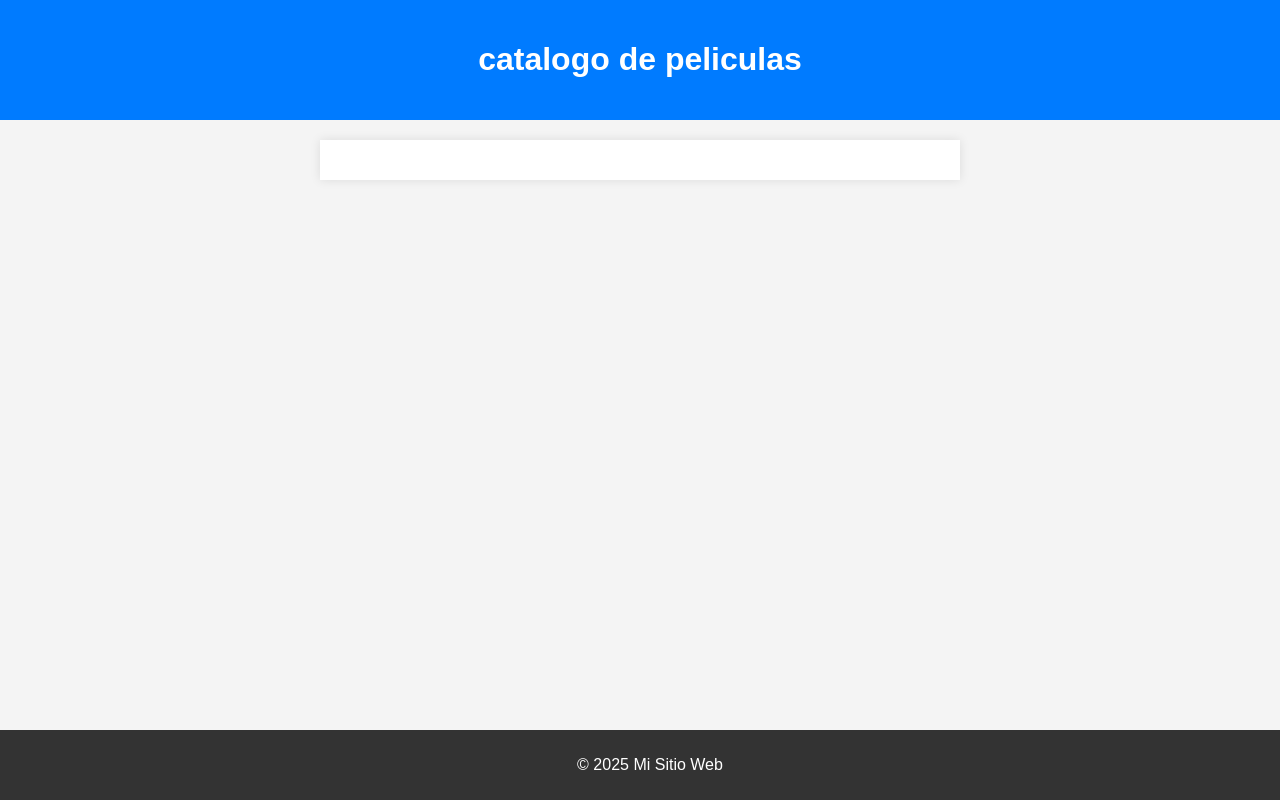
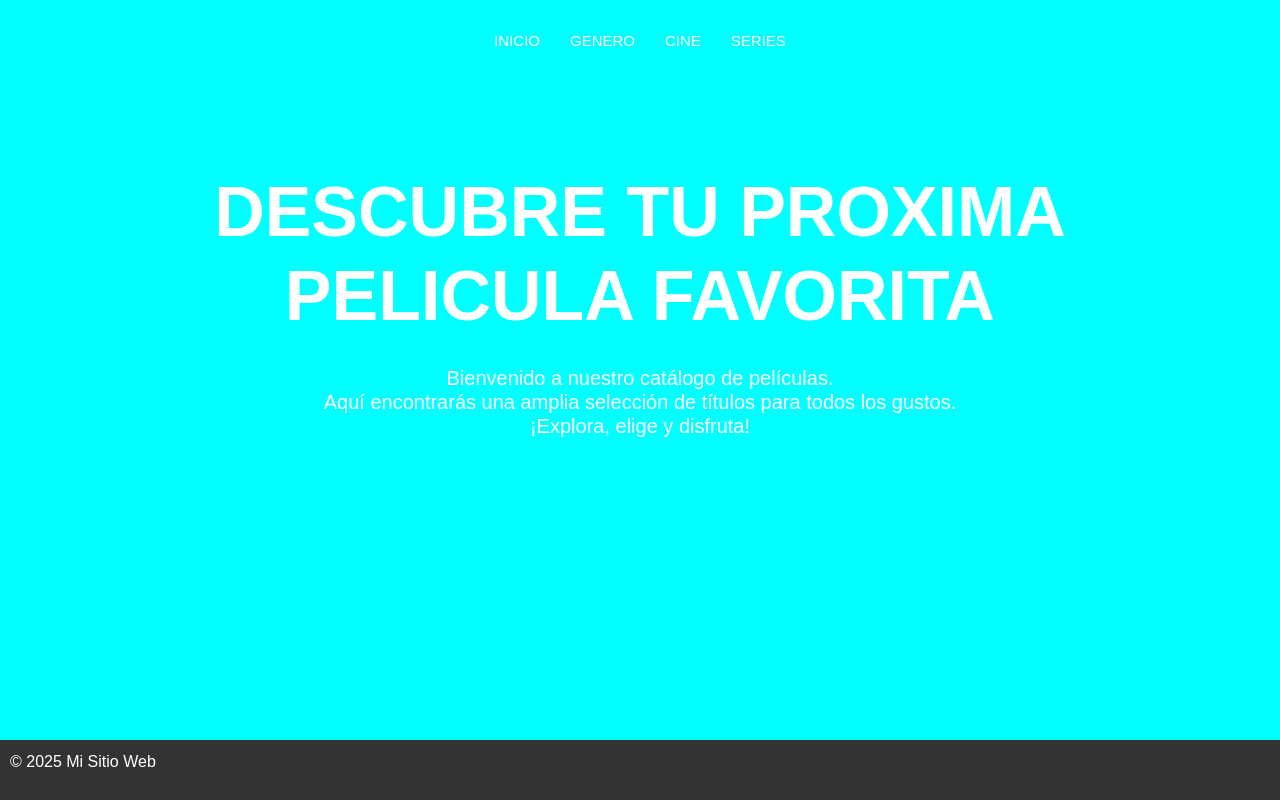
Before and after one commit to fernanda7v/ProyectoPeliculas, a Django app: page /home in a window 1280 px wide. Run offline with Django 5.2, Linux system fonts and the light colour scheme.

Commit message:
Plantilla html

```diff
--- a/Catalogo_Peliculas/catalogo/static/css/styles.css
+++ b/Catalogo_Peliculas/catalogo/static/css/styles.css
@@ -1,25 +1,113 @@
-body {
+/*body {
     font-family: Arial, sans-serif;
     margin: 0;
     padding: 0;
     background-color: #f4f4f4;
     text-align: center;
-}
+}*/
 
-header {
+/*header {
     background-color: #007bff;
     color: white;
     padding: 20px;
-}
+}*/
 
-main {
+/*main {
     padding: 20px;
     background-color: white;
     margin: 20px auto;
     max-width: 600px;
     box-shadow: 0px 0px 10px rgba(0, 0, 0, 0.1);
+}*/
+
+
+
+*{
+    margin: 0;
+    padding: 0;
+    box-sizing: border-box;
+
 }
+body{
+    background: #fff;
+    font-family: Arial, Helvetica, sans-serif;
 
+    font-size: 16px;
+}
+.contenedor{
+    width: 90%;
+    max-width: 1000px;
+    overflow: hidden;
+    margin: auto;
+    max-width: none;
+}
+header{
+    /*background-image: url('../img/Captura\ de\ pantalla\ \(2998\).png');*/
+    height: 750px;
+    background-repeat: no-repeat;
+    background-position: center;
+    background-attachment: cover;
+    background-size: 100% 100%;
+    background-color: aqua;
+
+}
+header .barra{
+    margin: 30px 0;
+    display: flex;
+    justify-content: center;
+    flex-wrap: wrap;
+}
+header .barra a:hover{
+    text-decoration: underline;
+
+}
+header .barra a{
+    font-family: Arial, Helvetica, sans-serif;
+    font-size: 15px;
+    display: inline-block;
+    padding: 10 px 0;
+    margin: 0 15px ;
+    color: #fff;
+    text-decoration: none;
+
+}
+header .contenido-header{
+    margin: 30px 0;
+    display: flex;
+    flex-direction: column;
+    justify-content: center;
+    align-content: center;
+    /*border: 3px solid;*/
+    color: #fff;
+    width: 100%;
+    height: 550px;
+    text-align: center;
+    align-items: center;
+    padding-bottom: 100px;
+
+}
+header .contenido-header .title-header{
+    color: #ffffff;
+    font-size: 70px;
+    text-align: center;
+    /*font-family: cursive;*/
+    font-family: Arial, Helvetica, sans-serif;
+    /*font-family: Cambria, Cochin, Georgia, Times, 'Times New Roman', serif;*/
+    font-weight: 600;
+
+
+}
+header .contenido-header .texto-header{
+    color: #fff;
+    font-weight: 300;
+    margin-top: 20px;
+    font-size: 20px;
+    text-align: center;
+    font-family: Arial, Helvetica, sans-serif;
+
+    width: 70%;
+
+}
 footer {
     background-color: #333;
     color: white;
--- a/Catalogo_Peliculas/catalogo/templates/base.html
+++ b/Catalogo_Peliculas/catalogo/templates/base.html
@@ -12,12 +12,30 @@
         <meta name="viewport" content="width=device-width, initial-scale=1">
 
         {% load static %}
+        <link rel="stylesheet" href="https://cdn.jsdelivr.net/npm/bootstrap@5.3.6/dist/css/bootstrap.min.css">
         <link rel="stylesheet" href="{% static 'css/styles.css' %}">
+
 
     </head>
     <body>
         <header>
-            <h1>catalogo de peliculas</h1>
+            <div class="contenedor">
+                <nav class="barra">
+                    <a href="base.html">INICIO</a>
+                    <a href="genero.html">GENERO</a>
+                    <a href="cine.html">CINE</a>
+                    <a href="series.html">SERIES</a>
+                </nav>
+                <div class="contenido-header">
+                    <h1 class="title-header"> DESCUBRE TU PROXIMA PELICULA FAVORITA</h1>
+                    <h2 class="texto-header">Bienvenido a nuestro catálogo de películas. <br>
+                        Aquí encontrarás una amplia selección de títulos
+                        para todos los gustos.<br> ¡Explora, elige y disfruta!</h2>
+                </div>
+
+
+            </div>
+
         </header>
         <main>
             {% block content %}
@@ -35,5 +53,6 @@
 
 
         <script src="" async defer></script>
+        <script srca="	https://cdn.jsdelivr.net/npm/bootstrap@5.3.6/dist/js/bootstrap.bundle.min.js"></script>
     </body>
 </html>
```
Also changed, not shown: Catalogo_Peliculas/catalogo/templates/cine.html (added, +11 -0 lines), Catalogo_Peliculas/catalogo/templates/genero.html (added, +11 -0 lines), Catalogo_Peliculas/catalogo/templates/series.html (added, +11 -0 lines).
